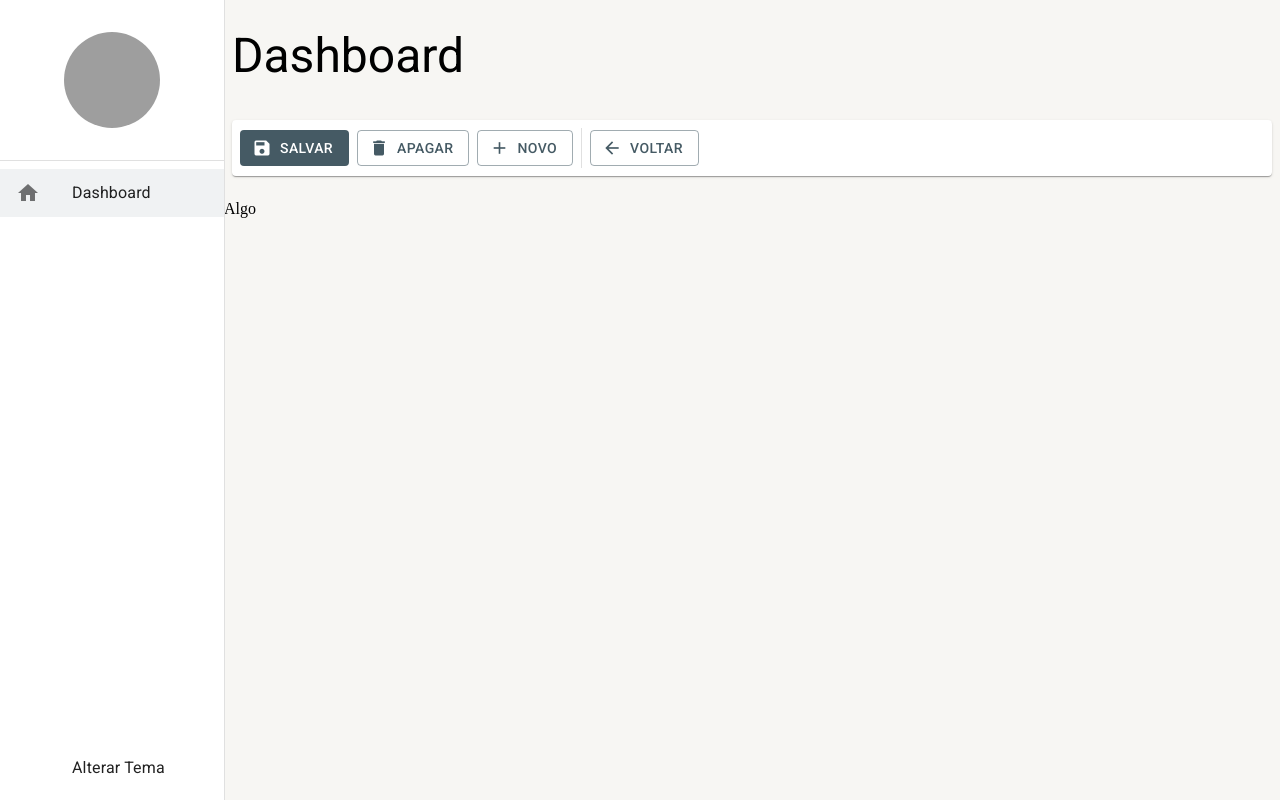
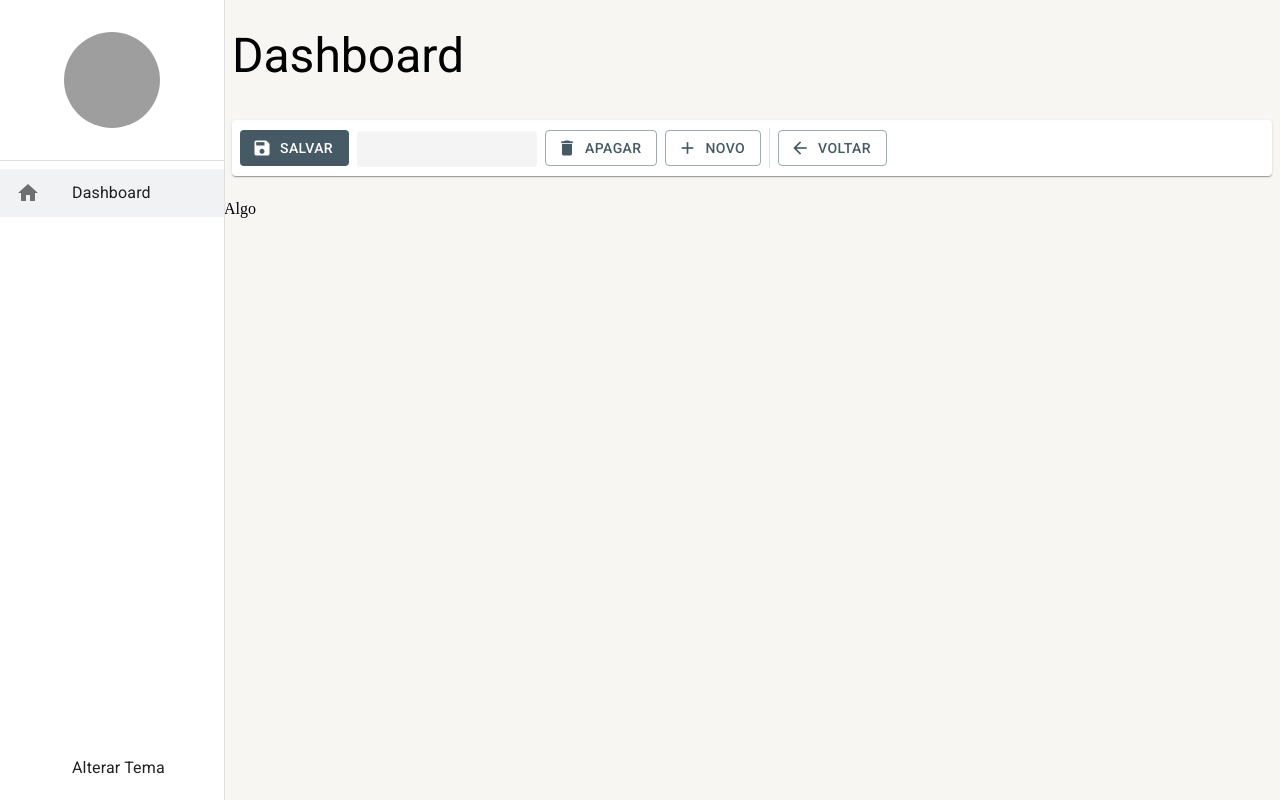
Before and after one commit to igorsouzaa98/frontend_crud, a React (Create React App) app: page /home in a window 1280 px wide. Built offline with nearby package versions, Linux system fonts and the light colour scheme; grey boxes are pictures that could not be loaded.

Commit message:
adicionando os skeletons nos botoes

```diff
--- a/src/pages/dashboard/Dashboard.tsx
+++ b/src/pages/dashboard/Dashboard.tsx
@@ -3,7 +3,8 @@ import {FerramentasDeDetalhe} from "../../shared/components";
 
 export const Dashboard = () => {
     return (
-        <LayoutBasePag tittle={'Dashboard'} toolBar={(<FerramentasDeDetalhe/>)}>
+        <LayoutBasePag tittle={'Dashboard'}
+                       toolBar={(<FerramentasDeDetalhe mostrarBotaoSalvarFechar mostrarBotaoSalvarFecharCarregando/>)}>
             <p>Algo</p>
         </LayoutBasePag>
     )
--- a/src/shared/components/ferramentas-de-detalhe/FerramentasDeDetalhe.tsx
+++ b/src/shared/components/ferramentas-de-detalhe/FerramentasDeDetalhe.tsx
@@ -1,15 +1,20 @@
 import React from "react";
 import {Box} from "@mui/system";
-import {Button, Divider, Icon, Paper, useTheme} from "@mui/material";
+import {Button, Divider, Icon, Paper, Skeleton, useTheme} from "@mui/material";
 
 interface IFerramentasDeDetalheProps {
     textoBotao?: string
 
     mostrarBotaoNovo?: boolean
+    mostrarBotaoNovoCarregando?: boolean
     mostrarBotaoVoltar?: boolean
+    mostrarBotaoVoltarCarregando?: boolean
     mostrarBotaoApagar?: boolean
+    mostrarBotaoApagarCarregando?: boolean
     mostrarBotaoSalvar?: boolean
+    mostrarBotaoSalvarCarregando?: boolean
     mostrarBotaoSalvarFechar?: boolean
+    mostrarBotaoSalvarFecharCarregando?: boolean
 
     aoClicarEmNovo?: () => void
     aoClicarEmVoltar?: () => void
@@ -27,6 +32,12 @@ export const FerramentasDeDetalhe: React.FC<IFerramentasDeDetalheProps> =
          mostrarBotaoVoltar = true,
          mostrarBotaoNovo = true,
          mostrarBotaoSalvar = true,
+
+         mostrarBotaoApagarCarregando = false,
+         mostrarBotaoVoltarCarregando = false,
+         mostrarBotaoSalvarFecharCarregando = false,
+         mostrarBotaoSalvarCarregando = false,
+         mostrarBotaoNovoCarregando = false,
 
          aoClicarEmNovo,
          aoCLicarEmSalvarFechar,
@@ -46,7 +57,7 @@ export const FerramentasDeDetalhe: React.FC<IFerramentasDeDetalheProps> =
                  alignItems='center'
                  component={Paper}
             >
-                {mostrarBotaoSalvar && (
+                {(mostrarBotaoSalvar && !mostrarBotaoSalvarCarregando) && (
                     <Button
                         color='primary'
                         disableElevation
@@ -55,8 +66,11 @@ export const FerramentasDeDetalhe: React.FC<IFerramentasDeDetalheProps> =
                         onClick={aoClicarEmSalvar}
                     >Salvar</Button>
                 )}
+                {mostrarBotaoSalvarCarregando && (
+                    <Skeleton width={109} height={60}/>
+                )}
 
-                {mostrarBotaoSalvarFechar && (
+                {(mostrarBotaoSalvarFechar && !mostrarBotaoSalvarFecharCarregando) && (
                     <Button
                         color='primary'
                         disableElevation
@@ -65,8 +79,11 @@ export const FerramentasDeDetalhe: React.FC<IFerramentasDeDetalheProps> =
                         onClick={aoCLicarEmSalvarFechar}
                     >Salvar e voltar</Button>
                 )}
+                {mostrarBotaoSalvarFecharCarregando && (
+                    <Skeleton width={180} height={60}/>
+                )}
 
-                {mostrarBotaoApagar && (
+                {(mostrarBotaoApagar && !mostrarBotaoApagarCarregando) && (
                     <Button
                         color='primary'
                         disableElevation
@@ -75,8 +92,12 @@ export const FerramentasDeDetalhe: React.FC<IFerramentasDeDetalheProps> =
                         onClick={aoClicarEmApagar}
                     >Apagar</Button>
                 )}
+                {mostrarBotaoApagarCarregando && (
+                    <Skeleton width={109} height={60}/>
+                )}
 
-                {mostrarBotaoNovo && (
+
+                {(mostrarBotaoNovo && !mostrarBotaoNovoCarregando) && (
                     <Button
                         color='primary'
                         disableElevation
@@ -85,10 +106,13 @@ export const FerramentasDeDetalhe: React.FC<IFerramentasDeDetalheProps> =
                         onClick={aoClicarEmNovo}
                     >{textoBotao}</Button>
                 )}
+                {mostrarBotaoNovoCarregando && (
+                    <Skeleton width={109} height={60}/>
+                )}
 
                 <Divider variant='middle' orientation='vertical'/>
 
-                {mostrarBotaoVoltar && (
+                {(mostrarBotaoVoltar && !mostrarBotaoVoltarCarregando) && (
                     <Button
                         color='primary'
                         disableElevation
@@ -97,6 +121,9 @@ export const FerramentasDeDetalhe: React.FC<IFerramentasDeDetalheProps> =
                         onClick={aoClicarEmVoltar}
                     >Voltar</Button>
                 )}
+                {mostrarBotaoVoltarCarregando && (
+                    <Skeleton width={109} height={60}/>
+                )}
             </Box>
         )
     }
```
